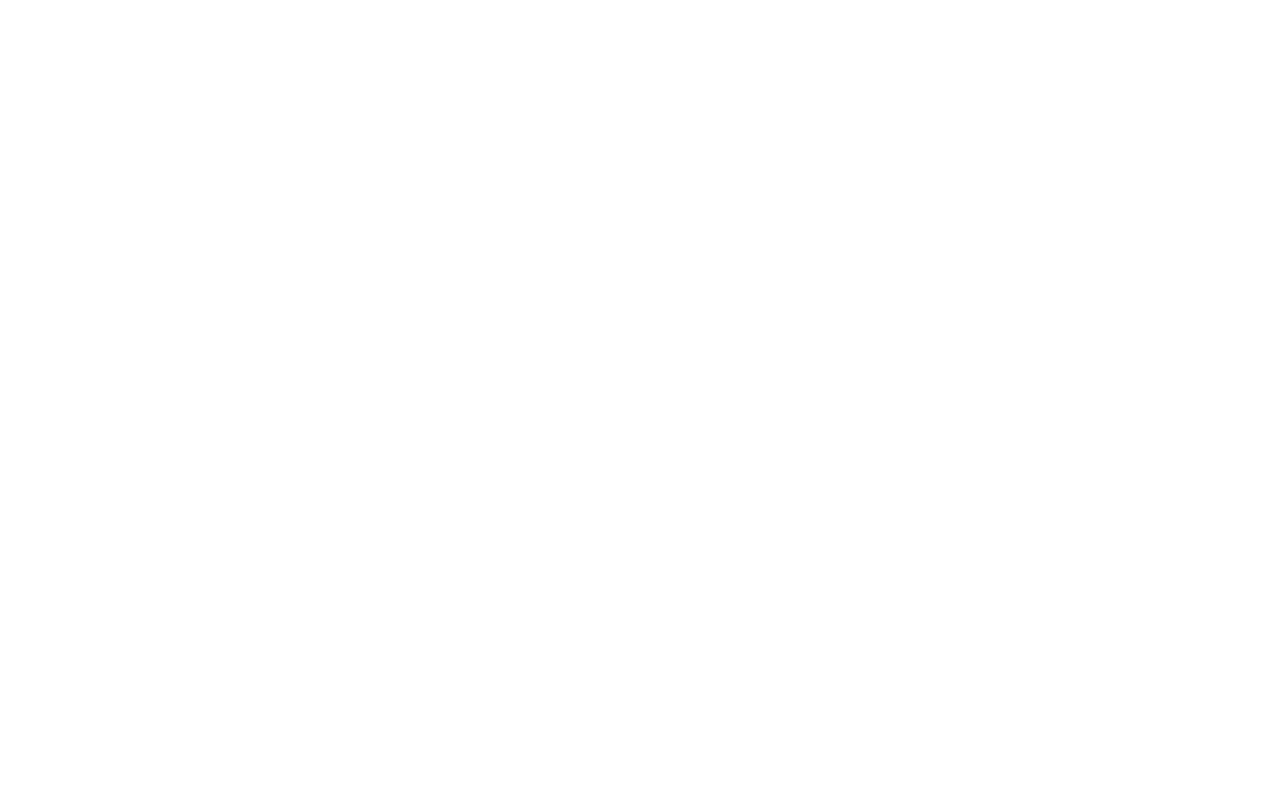
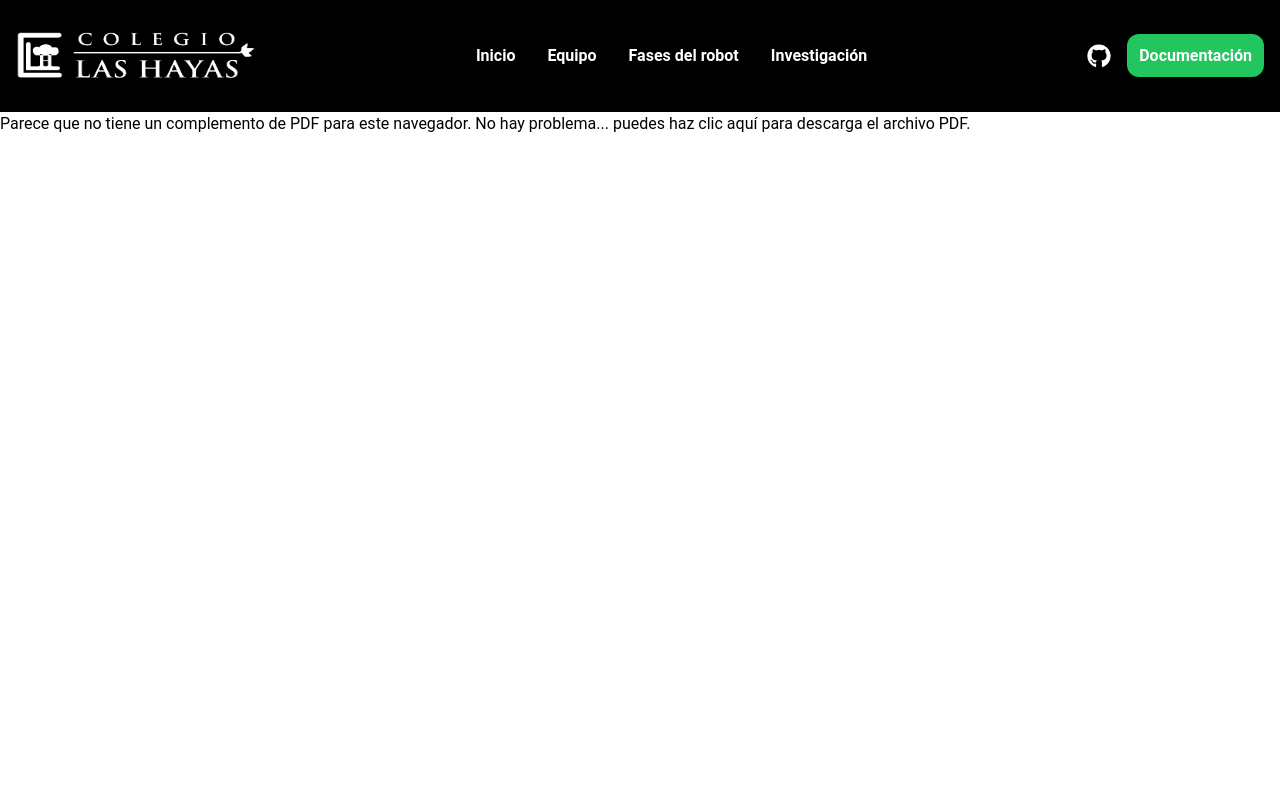
Before and after one commit to CalicheOrozco/robocoons, a React (Create React App) app: page /documentation in a window 1280 px wide. Before the commit this address had no page. Shown: the top 800 px of the page. Built offline with nearby package versions, Linux system fonts and the light colour scheme.

Commit message:
documentation components

```diff
--- a/src/App.js
+++ b/src/App.js
@@ -1,4 +1,5 @@
 import { Routes, Route } from "react-router-dom";
+import Documentation from "./components/Documentation";
 import Hero from "./components/Hero";
 import Investigation from "./components/Investigation";
 import Robot from "./components/Robot";
@@ -12,6 +13,7 @@
     <Route path="/team" element={<Team /> } />
     <Route path="/robot" element={<Robot /> } />
     <Route path="/investigation" element={<Investigation /> } />
+    <Route path="/documentation" element={<Documentation /> } />
 
 
     </Routes>
--- /dev/null
+++ b/src/components/Documentation.js
@@ -0,0 +1,27 @@
+import React from 'react'
+import Footer from './Footer';
+import Navbar from "./Navbar";
+
+export default function Documentation() {
+  return (
+    <div className="min-h-screen flex flex-col">
+      <Navbar />
+      <div className="w-full h-screen flex-grow">
+        <object
+          data="/documentacion.pdf"
+          type="application/pdf"
+          width="100%"
+          height="100%"
+        >
+            <p>
+                  Parece que no tiene un complemento de PDF para este navegador.
+                  No hay problema... puedes <a href="https://drive.google.com/file/d/1zHs7kh_D_7befzZAVY0BcfwB2R5L8w4C/view">haz clic aquí para
+                  descarga el archivo PDF.</a>
+              </p>
+        </object>
+
+      </div>
+      <Footer />
+    </div>
+  )
+}
```
